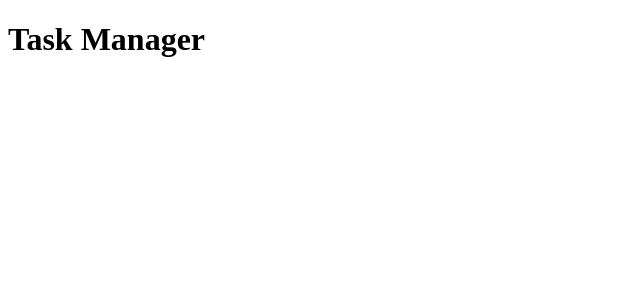
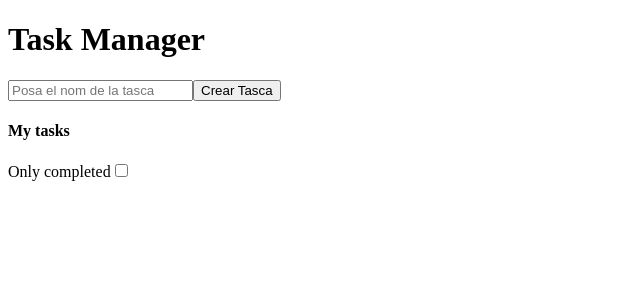
Before and after one commit to oriol7e7/vue-task-manager, a Vue app: page / in a window 1280 px wide. Shown: the top 300 px of the page, without its empty margins (0-640 px from the left). Built offline with nearby package versions, Linux system fonts and the light colour scheme; the HTML template or start-up script is replaced by a standard one.

Commit message:
feat: implement components and relate emits to functions

```diff
--- a/src/App.vue
+++ b/src/App.vue
@@ -1,12 +1,20 @@
 <script setup lang="ts">
 import { type Ref, ref, computed } from 'vue'
 import type { Task } from './model/Task'
-
+import AddTask from './components/AddTask.vue'
+import TaskComponent from './components/TaskComponent.vue'
+const onlyCompleted = ref(false)
 const tasks = ref<Task[]>([])
 const completedTasks = computed(() => {
   return tasks.value.filter((t) => t.completed)
 })
-const createTasks = (task: Task) => {
+const createTask = (taskName: string) => {
+  const lastId = tasks.value.length
+  const task: Task = {
+    id: lastId + 1,
+    name: taskName,
+    completed: false,
+  }
   tasks.value.push(task)
 }
 const deleteTask = (id: number) => {
@@ -18,12 +26,34 @@ const completeTask = (id: number) => {
   if (taskIdxToComplete === -1) {
     return
   }
-  tasks.value[taskIdxToComplete]!.completed = true
+  tasks.value[taskIdxToComplete]!.completed = !tasks.value[taskIdxToComplete]!.completed
 }
 </script>
 
 <template>
   <h1>Task Manager</h1>
+  <AddTask @create-task="createTask" />
+  <h4>My tasks</h4>
+  <label for="">Only completed</label>
+  <input type="checkbox" v-model="onlyCompleted" />
+  <!--Totes les tasques-->
+  <TaskComponent
+    v-if="!onlyCompleted"
+    v-for="task in tasks"
+    :key="task.id"
+    :task="task"
+    @on-complete="completeTask(task.id)"
+    @on-delete="deleteTask(task.id)"
+  />
+  <!--Tasques completades-->
+  <TaskComponent
+    v-else
+    v-for="task in completedTasks"
+    :key="task.id + task.name"
+    :task="task"
+    @on-complete="completeTask(task.id)"
+    @on-delete="deleteTask(task.id)"
+  />
 </template>
 
 <style scoped></style>
--- a/src/components/AddTask.vue
+++ b/src/components/AddTask.vue
@@ -1,12 +1,18 @@
 <script setup lang="ts">
+import type { Task } from '@/model/Task'
+import { ref } from 'vue'
+
+const emit = defineEmits(['create-task'])
+const taskName = ref('')
 const onCreateTask = () => {
-
+  emit('create-task', taskName.value)
+  taskName.value = ''
 }
 </script>
 
 <template>
   <form @submit.prevent="onCreateTask">
-    <input type="text" placeholder="Posa el nom de la tasca" />
+    <input type="text" v-model="taskName" placeholder="Posa el nom de la tasca" />
     <button type="submit">Crear Tasca</button>
   </form>
 </template>
--- /dev/null
+++ b/src/components/TaskComponent.vue
@@ -0,0 +1,19 @@
+<script setup lang="ts">
+import type { Task } from '@/model/Task'
+const emit = defineEmits(['onDelete', 'onComplete'])
+const { task } = defineProps<{ task: Task }>()
+</script>
+
+<template>
+  <div>
+    <h4 :class="task.completed ? 'completed' : 'not-completed'">{{ task.name }}</h4>
+    <button @click="emit('onComplete', task.id)">Completa</button>
+    <button @click="emit('onDelete', task.id)">Elimina</button>
+  </div>
+</template>
+
+<style scoped>
+.completed {
+  text-decoration: line-through;
+}
+</style>
```
Also changed, not shown: src/components/Task.vue (deleted, +0 -15 lines).
